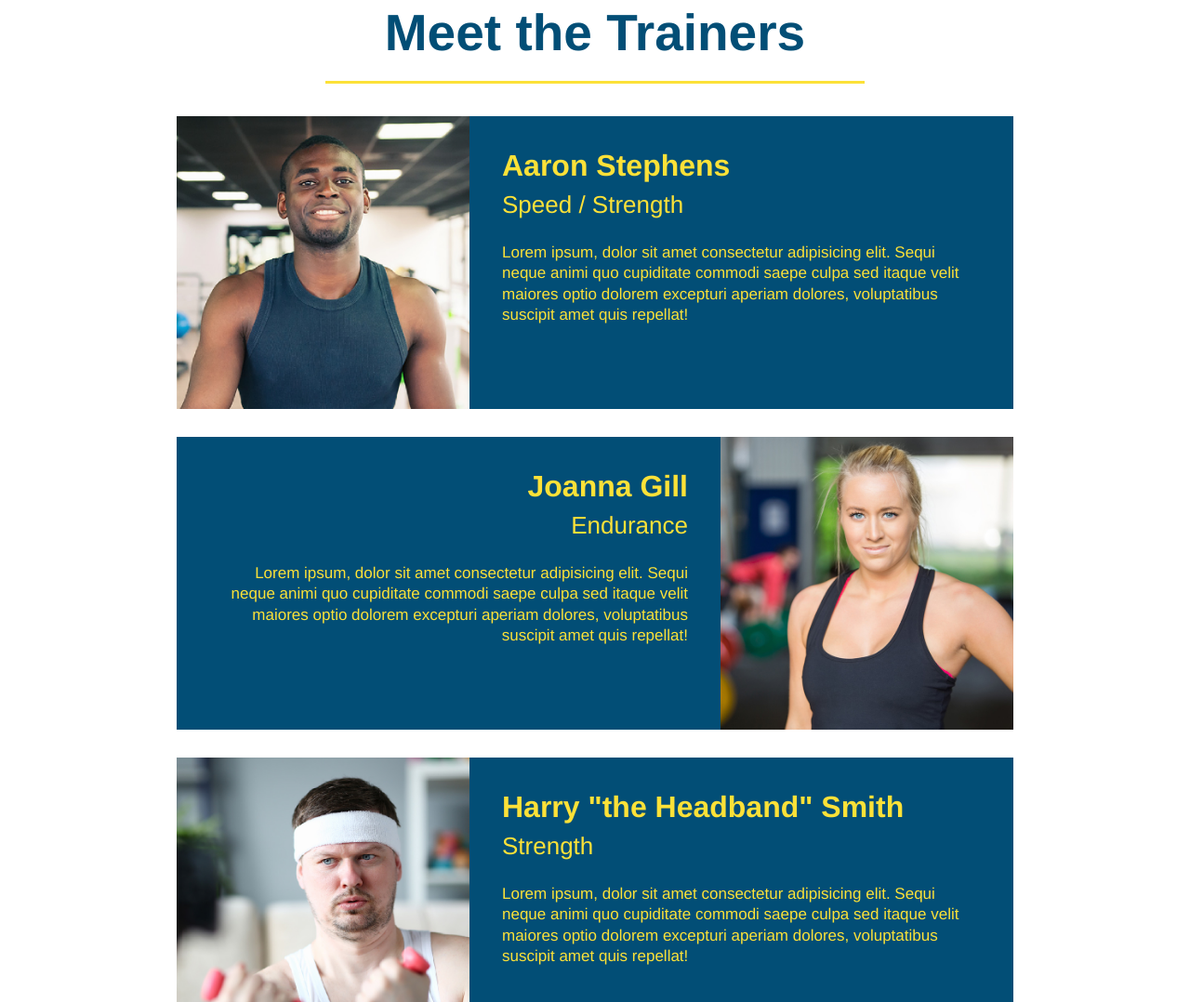
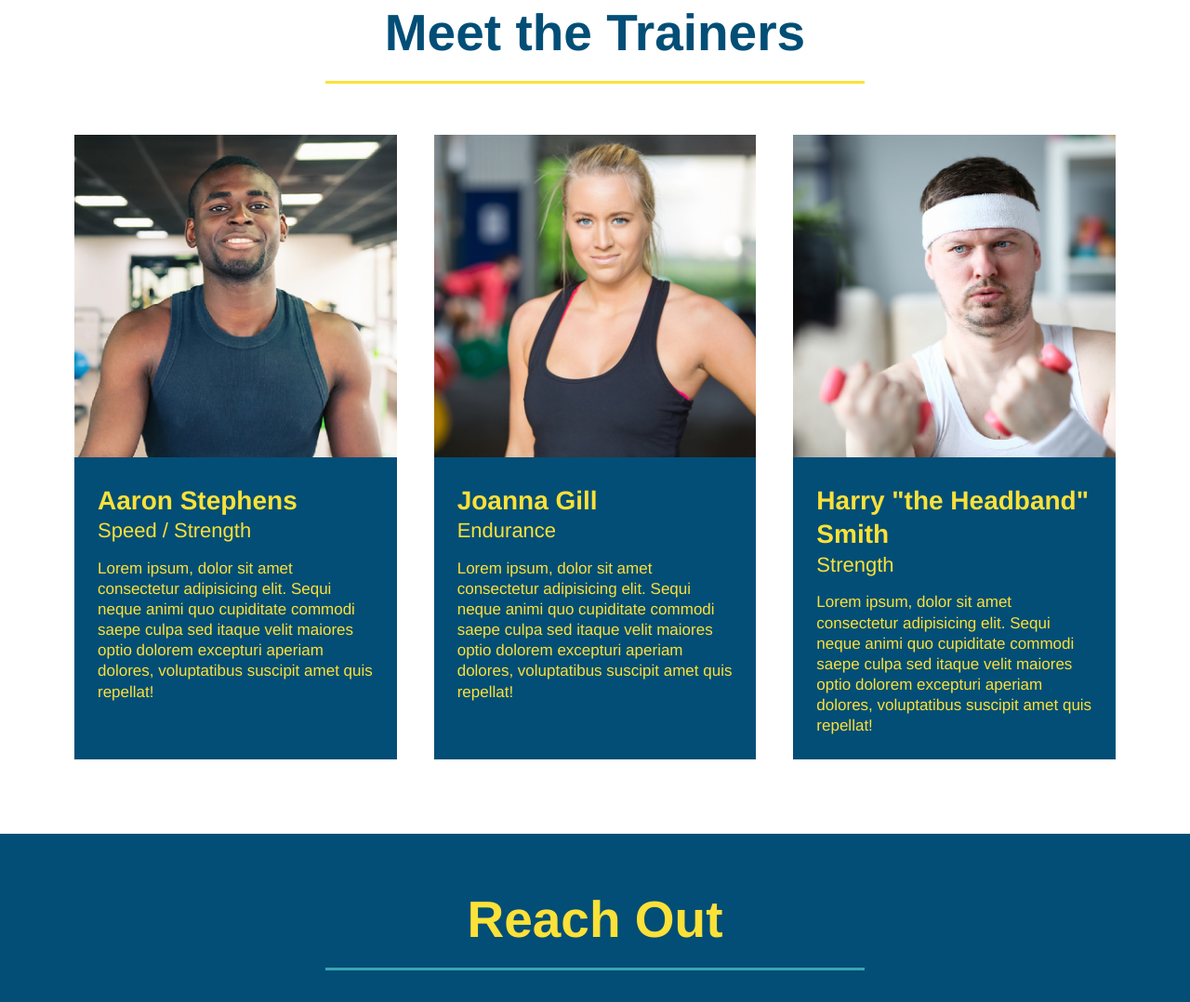
Before and after one commit to mjc01002/run-buddy, a plain HTML site: page index.html in a window 1280 px wide. Shown: the part 2251-3329 px from the top of the page at 93% size. Drawn offline with Linux system fonts and the light colour scheme.

Commit message:
add flexbox to the trainers

```diff
--- a/assets/css/style.css
+++ b/assets/css/style.css
@@ -228,41 +228,46 @@ section {
   }
 
   .trainers {
+    width: 100%;
+    margin: 0 auto;
+    display: flex;
+    flex-wrap: wrap;
+    justify-content: space-around;
   }
 
   .trainer {
-    width: 900px;
-    margin: 0 auto 30px auto;
+
+    margin: 20px;
     background: #024e76;
     color: #fce138;
-    overflow: auto;
+    flex:1;
+
   }
 
   .trainer img {
-    width: 35%;
-    float: left;
+    width: 100%;
+
   }
 
   .trainer-bio {
-    padding: 35px;
-    float: left;
-    width: 65%;
+    padding: 25px;
+    line-height: 1.3;
   }
 
   .trainer-bio h3 {
-    font-size: 32px;
-    margin-bottom: 8px;
+    font-size: 28px;
+
   }
 
   .trainer-bio h4 {
     font-weight: lighter;
-    font-size: 26px;
-    margin-bottom: 25px;
+    font-size: 22px;
+    margin-bottom: 15px;
   }
 
   .trainer-bio p {
     font-size: 17px;
-    line-height: 1.3;
+
   }
 
   .text-left {
--- a/index.html
+++ b/index.html
@@ -149,11 +149,12 @@
 
 
         <!-- "meet the trainers" section-->
-        <section id="your-trainers" class="trainers">
+        <section id="your-trainers">
             <h2 class="section-title primary-border">Meet the Trainers</h2>
-        <article class="trainer">
+            <div class="trainers">
+            <article class="trainer">
             <img src="./assets/images/trainer-1.jpg" alt="Aaron Stephens in his workout clothes, ready to pump iron"/>
-            <div class="trainer-bio text-left">
+            <div class="trainer-bio">
             <h3>Aaron Stephens</h3>
             <h4>Speed / Strength</h4>
             <p> Lorem ipsum, dolor sit amet consectetur adipisicing elit. Sequi neque animi quo cupiditate commodi saepe culpa sed
@@ -163,20 +164,21 @@
 
                 <!-- second trainer bio -->
         <article class="trainer">
-            <div class="trainer-bio text-right">
+            <img src="./assets/images/trainer-2.jpg" alt="Joanna Gill cooling off after a workout" />
+            <div class="trainer-bio">
             <h3>Joanna Gill</h3>
             <h4>Endurance</h4>
             <p>Lorem ipsum, dolor sit amet consectetur adipisicing elit. Sequi neque animi quo cupiditate commodi saepe culpa sed
             itaque velit maiores optio dolorem excepturi aperiam dolores, voluptatibus suscipit amet quis repellat!
             </p>
         </div>
-        <img src="./assets/images/trainer-2.jpg" alt="Joanna Gill cooling off after a workout" />
+
   </article>
 
             <!-- third trainer bio -->
         <article class="trainer">
         <img src="./assets/images/trainer-3.jpg" alt="Harry Smith wearing a headband and lifting comically small pink weights" />
-        <div class="trainer-bio text-left">
+        <div class="trainer-bio">
         <h3>Harry "the Headband" Smith</h3>
         <h4>Strength</h4>
         <p>Lorem ipsum, dolor sit amet consectetur adipisicing elit. Sequi neque animi quo cupiditate commodi saepe culpa sed
@@ -184,7 +186,8 @@
         </p>
         </div>
   </article>
-        </section>
+  </div>
+</section>
 
 
         <!-- "reach out" section-->
```
